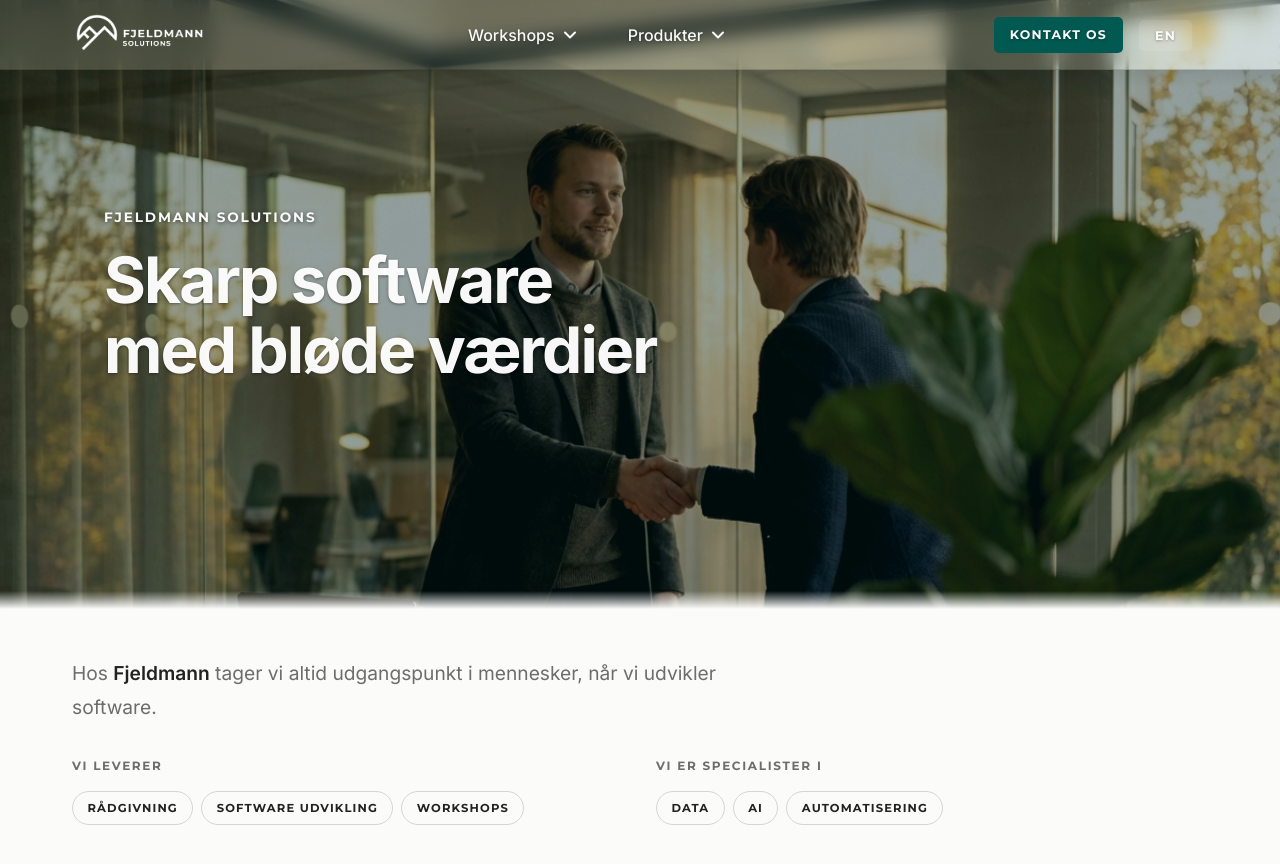
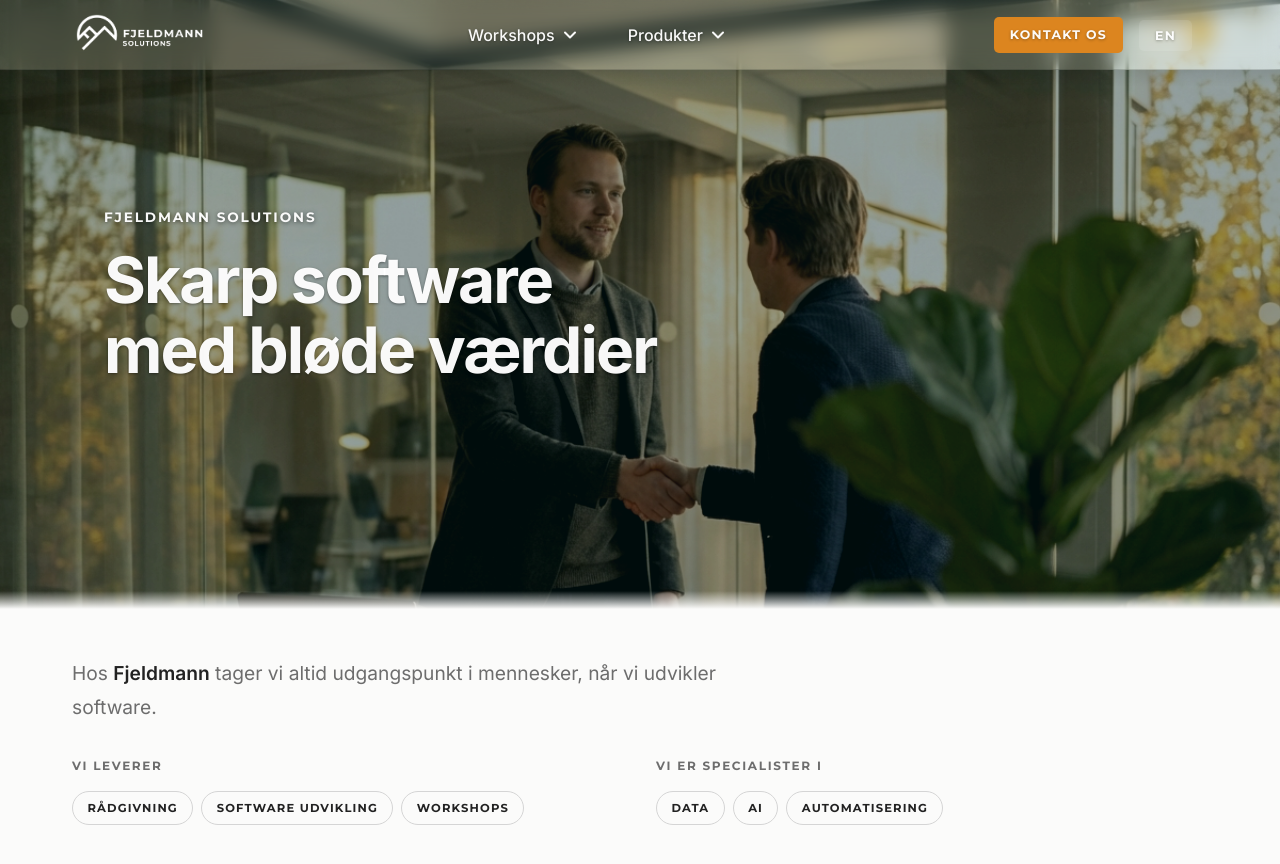
Before and after one commit to Fjeldmann/fjeldmann.github.io, a Jekyll site: the page built from _da/index.md, in a window 1280 px wide and 900 px high. Shown: the top 864 px of the window. Built offline with Jekyll 4.4.1, drawn with Linux system fonts in a browser that asks for light colours; our own code applies the rules of GitHub Pages for plain Markdown files.

```diff
--- a/assets/css/main.scss
+++ b/assets/css/main.scss
@@ -336,13 +336,13 @@ body::before {
 
 
 .contact-btn {
-    background: var(--accent-secondary);
+    background: var(--amber);
     font-weight: 600;
 }
 
 .contact-btn:hover {
     transform: translateY(-1px);
-    background: var(--accent-secondary-700);
+    background: var(--accent-primary-700);
 }
 
 .navbar.scrolled .lang-link:hover,
```
